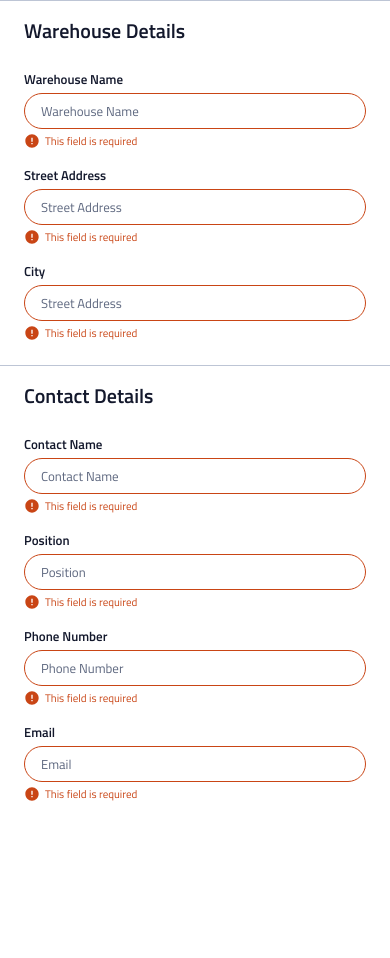
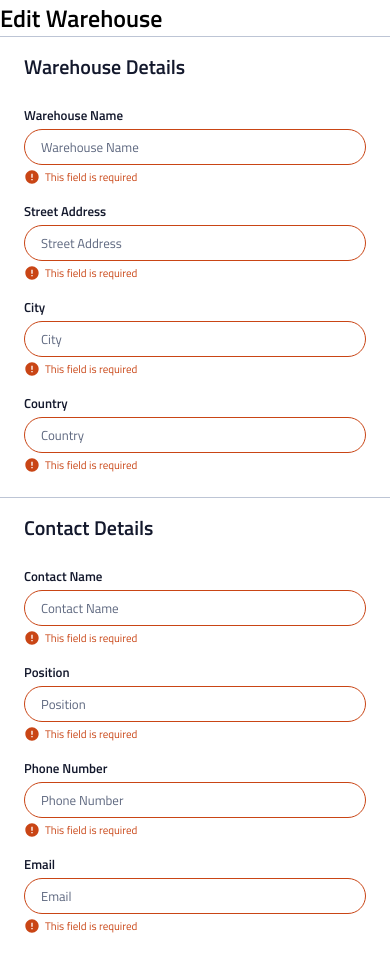
Before and after one commit to vibrentcarey/intstock, a React (Create React App) app in the folder client/: page / in a window 390 px wide. Before the commit the page ends 844 px from the top, so only its background shows below. Built offline with nearby package versions, Linux system fonts and the light colour scheme.

Commit message:
Add tablet styling for WareHouseForm

```diff
--- a/client/src/components/WarehouseForm/WarehouseForm.js
+++ b/client/src/components/WarehouseForm/WarehouseForm.js
@@ -55,6 +55,7 @@ class WarehouseForm extends Component {
 
         return (
             <section className='warehouse-form'>
+                <h1>Edit Warehouse</h1>
                 {/* Title Page will be here */}
                 <form className='warehouse-form__form' id='warehouse-form' onSubmit={submitHandler}>
                     <div className='warehouse-form__input-container'>
@@ -77,11 +78,11 @@ class WarehouseForm extends Component {
                             </div>
 
                             {/* Street Address */}
-                            <label className='warehouse-form__label' htmlFor='street'>Street Address</label>
+                            <label className='warehouse-form__label' htmlFor='address'>Street Address</label>
                             <input
                                 className={this.state.form.address ? 'warehouse-form__input' : 'warehouse-form__input warehouse-form__input--invalid'}
-                                id='name'
-                                name='name'
+                                id='address'
+                                name='address'
                                 type='text'
                                 placeholder='Street Address'
                                 onChange={this.handleChange} />
@@ -91,22 +92,34 @@ class WarehouseForm extends Component {
                                 <p className='warehouse-form__warning-message'>This field is required</p>
                             </div>
                             {/* City */}
-                            <label className='warehouse-form__label' htmlFor='name'>City</label>
+                            <label className='warehouse-form__label' htmlFor='city'>City</label>
                             <input
                                 className={this.state.form.city ? 'warehouse-form__input' : 'warehouse-form__input warehouse-form__input--invalid'}
-                                id='name'
-                                name='name'
+                                id='city'
+                                name='city'
                                 type='text'
-                                placeholder='Street Address'
+                                placeholder='City'
                                 onChange={this.handleChange} />
                             {/* Validation form */}
-                            <div className={this.state.form.address ? 'warehouse-form__warning--valid' : 'warehouse-form__warning'}>
+                            <div className={this.state.form.city ? 'warehouse-form__warning--valid' : 'warehouse-form__warning'}>
                                 <img className='warehouse-form__warning-icon' src={errorIcon} alt='error icon' />
                                 <p className='warehouse-form__warning-message'>This field is required</p>
                             </div>
 
                             {/* Country */}
-
+                            <label className='warehouse-form__label' htmlFor='country'>Country</label>
+                            <input
+                                className={this.state.form.country ? 'warehouse-form__input' : 'warehouse-form__input warehouse-form__input--invalid'}
+                                id='country'
+                                name='country'
+                                type='text'
+                                placeholder='Country'
+                                onChange={this.handleChange} />
+                            {/* Validation form */}
+                            <div className={this.state.form.country ? 'warehouse-form__warning--valid' : 'warehouse-form__warning'}>
+                                <img className='warehouse-form__warning-icon' src={errorIcon} alt='error icon' />
+                                <p className='warehouse-form__warning-message'>This field is required</p>
+                            </div>
                         </fieldset>
                         {/* Contact Details */}
                         <fieldset className='warehouse-form__contact-details' form='warehouse-form' name='warehouse-form__contact-details'>
@@ -115,7 +128,8 @@ class WarehouseForm extends Component {
                             <label className='warehouse-form__label' htmlFor='contactName'>Contact Name</label>
                             <input
                                 className={this.state.form.contactName ? 'warehouse-form__input' : 'warehouse-form__input warehouse-form__input--invalid'}
-                                id='name' name='name'
+                                id='contactName'
+                                name='contactName'
                                 type='text'
                                 placeholder='Contact Name'
                                 onChange={this.handleChange} />
--- a/client/src/components/WarehouseForm/WarehouseForm.scss
+++ b/client/src/components/WarehouseForm/WarehouseForm.scss
@@ -9,13 +9,17 @@
     &__form {
         @include flex(center, center, column);
         width: 100%;
+        @include tablet {
+            @include dividerStyleTop;
+        }
     }
 
     &__input-container{
         @include flex(center, center, column);
         width: 100%;
         @include tablet {
-            @include flex(center, center, row);
+            @include flex(space-between, flex-start, row);
+
         }
     }
 
@@ -27,18 +31,35 @@
         border: none;
         @include dividerStyleTop;
         @include tablet {
+            border-top:none;
+            margin-top: 1.5rem;
             width: 50%;
+            padding: 0rem 2rem 2rem 2rem;
         }
     }
+
+    &__warehouse-details{
+        @include tablet {
+            @include dividerStyleRight;
+        }
+    }
+
 
     &__heading {
         @include font-stack-m-h2;
         padding-bottom: 0.5rem;
+        @include tablet{
+            @include font-stack-tab-desc-h2;
+        }
     }
 
     &__label {
         @include font-stack-m-h3;
         padding: 1rem 0 0.25rem 0;
+        @include tablet{
+            @include font-stack-tab-desc-h3;
+            padding: 1.5rem 0 0.25rem 0;
+        }
     }
 
     &__input {
@@ -46,15 +67,24 @@
         width: 100%;
         margin-bottom: 0.25rem;
         @include formfield;
+        @include tablet{
+            height: 2.375rem;
+        }
 
     &::placeholder {
         @include font-stack-m-p2;
+        @include tablet{
+            @include font-stack-tab-desc-p2;
+        }
     }
 
     &[type = 'text'] {
         @include font-stack-m-p2;
         color: $instock-black;
+        @include tablet{
+            @include font-stack-tab-desc-p2;
         }
+    }
 
     &:focus{
         border:1px solid $instock-indigo;
@@ -81,6 +111,10 @@
     &__warning-message{
         @include font-stack-m-p3;
         color: $red;
+        @include tablet{
+            @include font-stack-tab-desc-p3;
+            color: $red;
+        }
     }
 
 
--- a/client/src/style/partials/_mixins.scss
+++ b/client/src/style/partials/_mixins.scss
@@ -23,6 +23,10 @@
   border-top: 1px solid $cloud;
 }
 
+@mixin dividerStyleRight {
+  border-right: 1px solid $cloud;
+}
+
 @mixin formfield {
   outline: none;
   border-radius: 1.25rem;
--- a/client/src/style/partials/_typography.scss
+++ b/client/src/style/partials/_typography.scss
@@ -55,7 +55,7 @@
 }
 
 @mixin font-stack-tab-desc-h3 {
-  @include font-stack ('Titillium Web', 0.75rem, 600, 1.125rem, $instock-black);
+  @include font-stack ('Titillium Web', 0.875rem, 600, 1.375rem, $instock-black);
 }
 
 // Body Medium p2
```
